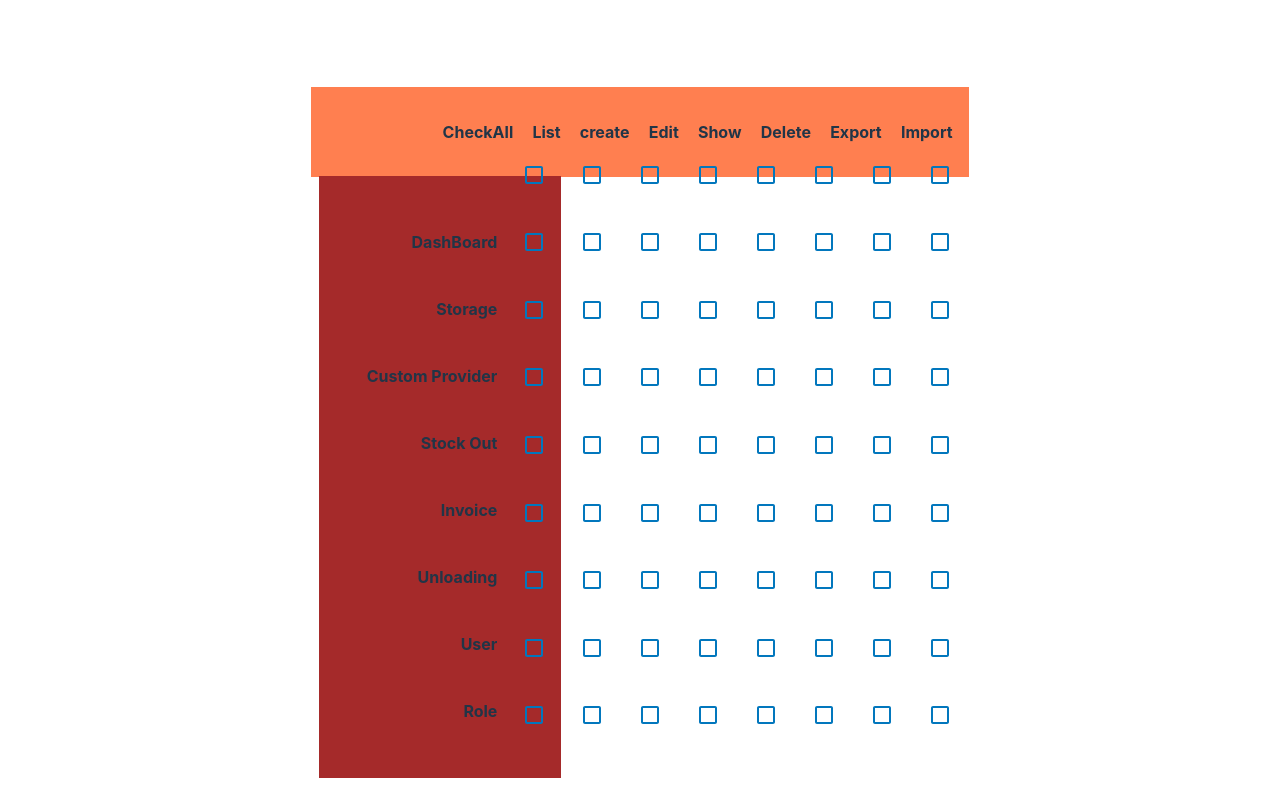
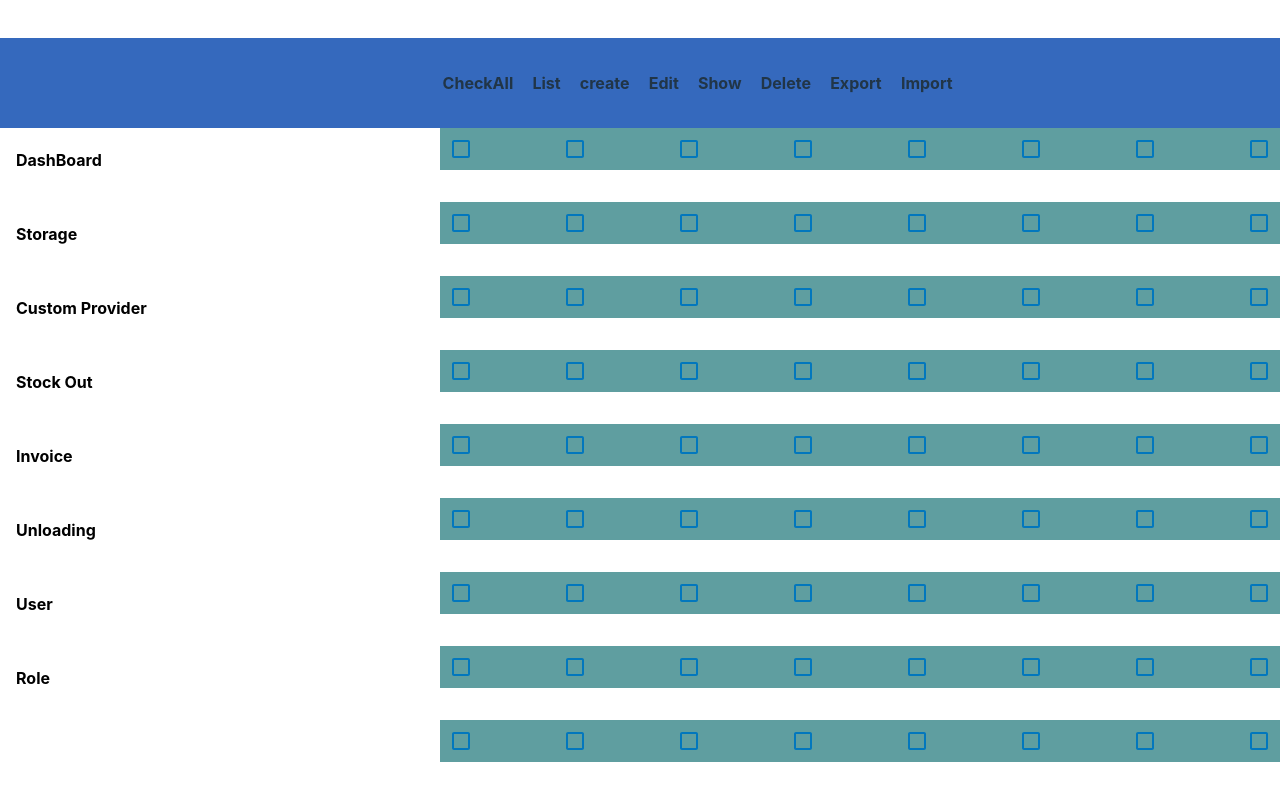
Before and after one commit to donishyar/2dArrayChallange, a React (Vite) app: page / in a window 1280 px wide. Built offline with nearby package versions, Linux system fonts and the light colour scheme.

Commit message:
ui updated

```diff
--- a/src/App.css
+++ b/src/App.css
@@ -11,37 +11,36 @@
 .wrapper {
   display: flex;
   width: 100%;
-  height: 67%;
   flex-flow: row nowrap;
-  justify-content: center;
+  justify-content: space-between;
   align-items: center;
+  gap: 1rem;
 }
 
 .column {
+  position: relative;
   display: flex;
   flex-flow: column nowrap;
-  justify-content: center;
-  align-items: flex-end;
-  width: max-content;
-  height: 106.5%;
-  line-height: 25px;
+  justify-content: flex-start;
+  align-items: center;
+  height: 100%;
+  line-height: 2rem;
   gap: 10px;
-  padding: 1rem;
-  padding-right: 4rem;
-  padding-left: 3rem;
-  background-color: brown;
-  margin-top: 4rem;
-  margin-right: -3rem;
   font-weight: 700;
-
+  z-index: 0;
+  color: black;
+  padding-left: 1rem;
 
 }
 
 .row {
+  position: relative;
   display: flex;
   flex-flow: row nowrap;
   justify-content: center;
-  gap: 1rem;
+  gap: 4.5rem;
+  z-index: 4;
+  background-color: cadetblue;
 }
 
 .checkboxes {
@@ -51,26 +50,26 @@
   flex-flow: column nowrap;
   width: fit-content;
   height: fit-content;
-  gap: 1.6rem;
+  gap: 2rem;
+
 }
 
 .rowsList {
   display: flex;
   flex-flow: row nowrap;
-  width: fit-content;
+  width: 100%;
   height: 90px;
   justify-content: center;
   align-items: center;
   font-weight: 700;
-  background-color: coral;
+  background-color: #3569bd;
   gap: 1.2rem;
   padding-left: 7em;
   padding-right: 1rem;
 }
 
-
 .null {
-  color: yellow;
+  color: gray;
   margin-top: 8px;
   margin-right: 9.5px;
   margin-left: 8px;
@@ -83,3 +82,8 @@
 
 .checkAll {
 }
+
+.columnName {
+  width: 100%;
+  white-space: nowrap;
+}
```
